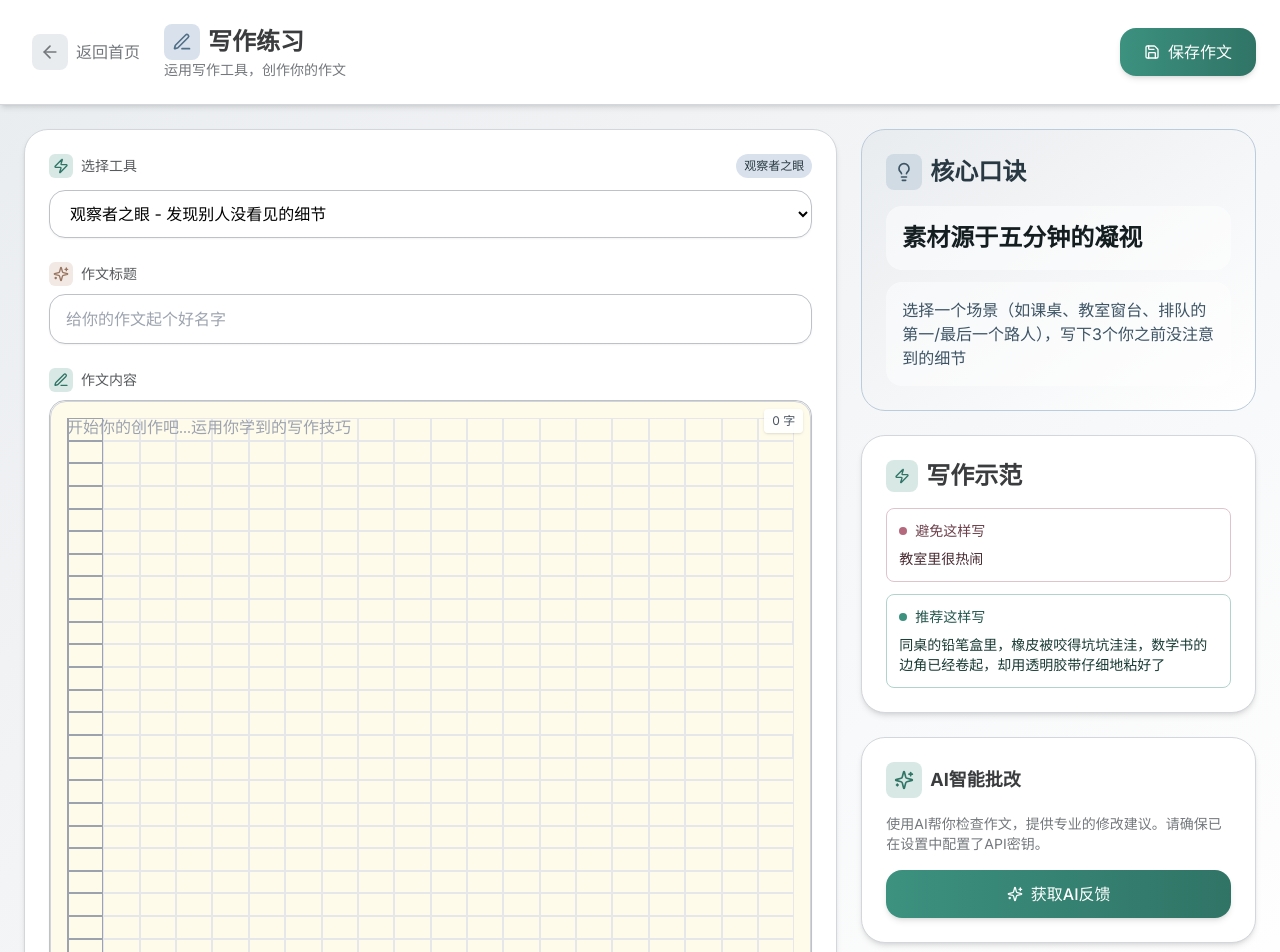
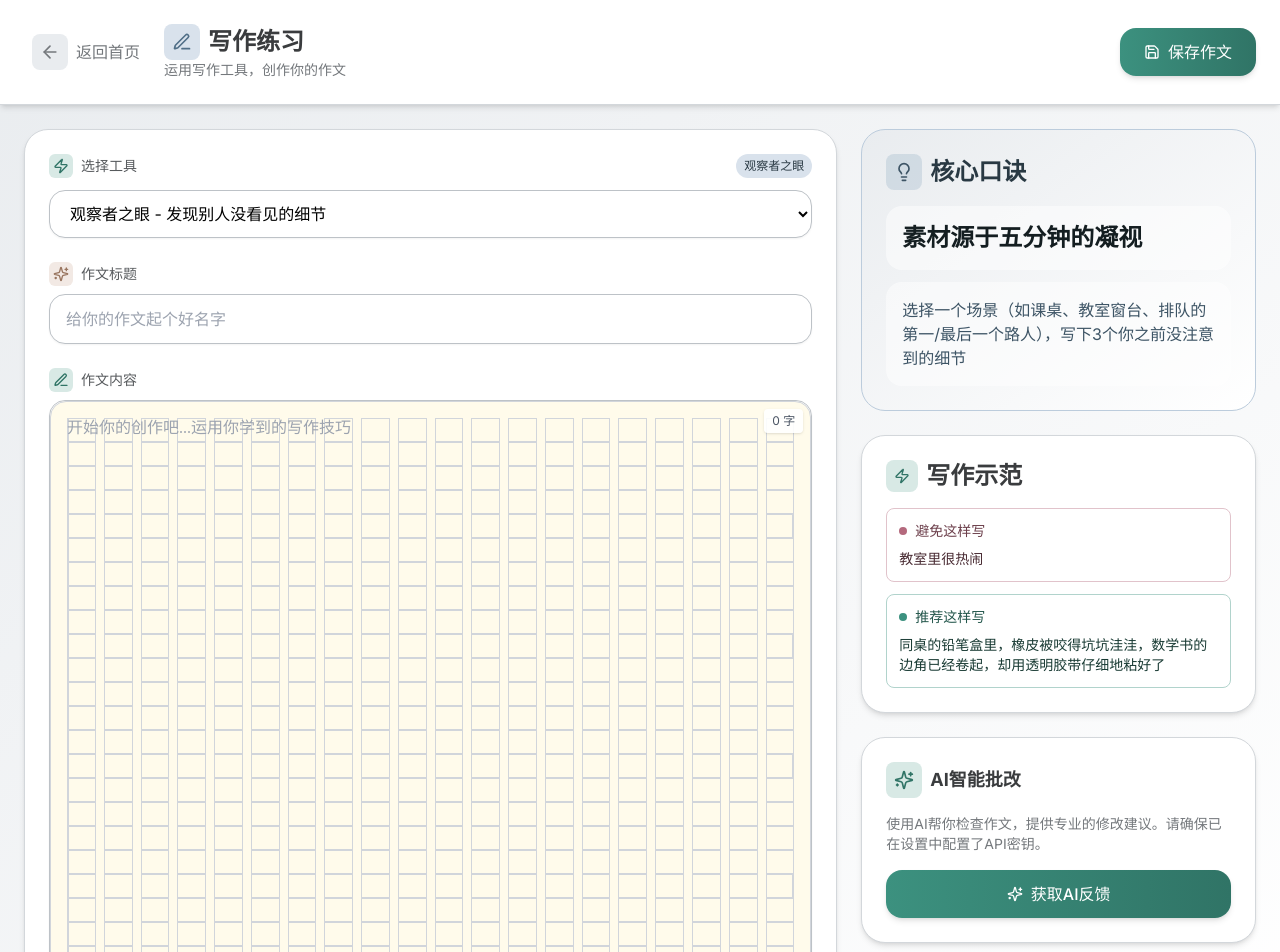
Before and after one commit to InitialXKO/Writing, a Next.js app: page /write in a window 1280 px wide. Shown: the top 952 px of the page. Built offline with nearby package versions, Linux system fonts and the light colour scheme.

Commit message:
进一步优化作文稿纸组件：实现正方形格子、添加横排间隔、统一网格线颜色

```diff
--- a/src/components/CompositionPaper.tsx
+++ b/src/components/CompositionPaper.tsx
@@ -21,6 +21,8 @@ export default function CompositionPaper({
   // 稿纸规格
   const charsPerLine = 20;  // 每行字符数
   const linesPerPage = 25;  // 每页行数
+  const cellSize = 24;  // 每个格子的大小（正方形）
+  const rowGap = 8;  // 横排之间的间隔
 
   // 将文本转换为字符数组，处理emoji等多字节字符
   const characters = Array.from(value);
@@ -44,9 +46,10 @@ export default function CompositionPaper({
           style={{
             display: 'grid',
             gridTemplateColumns: `repeat(${charsPerLine}, 1fr)`,
-            gridTemplateRows: `repeat(${linesPerPage}, 1fr)`,
+            gridTemplateRows: `repeat(${linesPerPage}, ${cellSize}px)`,
             padding: '1rem',
-            gap: '0',
+            columnGap: `${rowGap}px`,
+            rowGap: '0',
           }}
         >
           {Array.from({ length: charsPerLine * linesPerPage }).map((_, index) => {
@@ -62,9 +65,9 @@ export default function CompositionPaper({
               <div
                 key={index}
                 className={`
-                  border border-gray-200 flex items-center justify-center relative
-                  ${isHundredMark ? 'border-r-2 border-blue-500' : ''}
-                  ${isLineStart ? 'border-l-2 border-gray-400' : ''}
+                  border border-gray-300 flex items-center justify-center relative
+                  ${isHundredMark ? 'border-r-2 border-gray-300' : ''}
+                  ${isLineStart ? 'border-l-2 border-gray-300' : ''}
                 `}
               >
                 {/* 字符显示 */}
```
